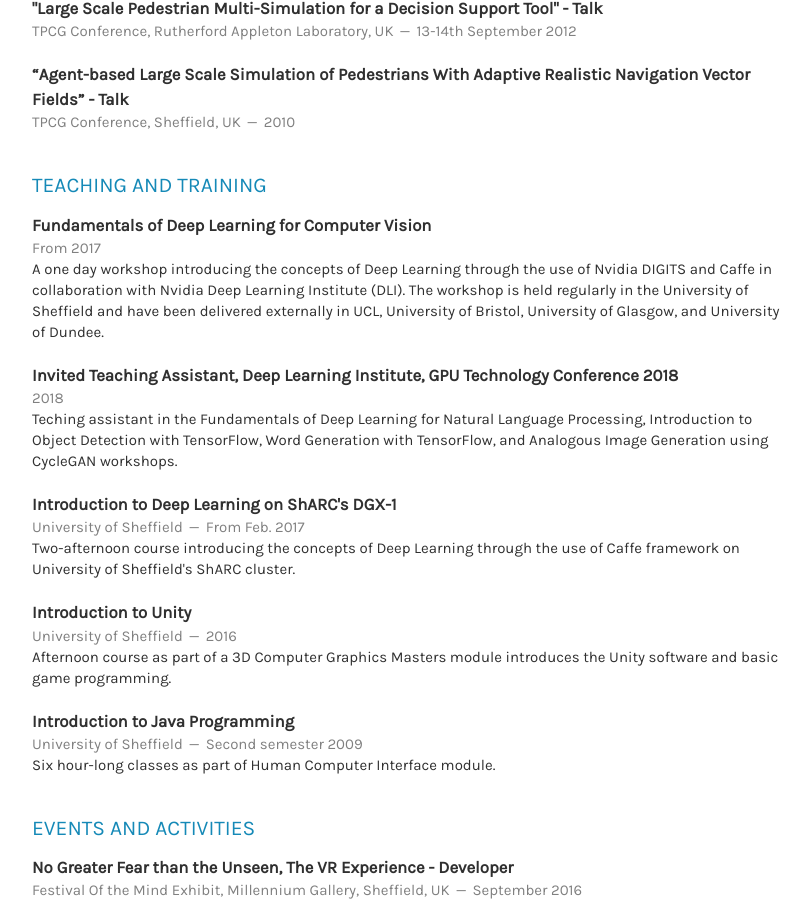
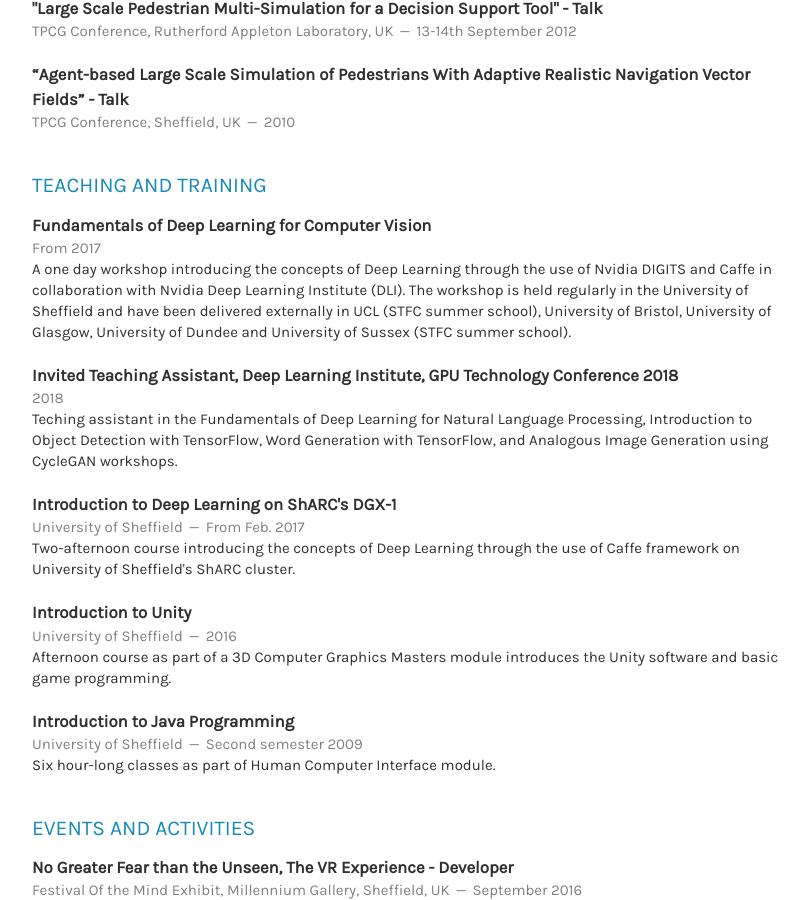
Before and after one commit to twinkarma/twinkarma.github.io, a Jekyll site: the page built from index.html, in a window 1280 px wide and 900 px high, scrolled down 1785 px. Shown: the whole window, without its empty margins (388-1198 px from the left). Built offline with Jekyll 4.4.1, drawn with Linux system fonts in a browser that asks for light colours; nearby versions of some CDN libraries; the list of posts is cut into pages by our own code.

Commit message:
Added uni of sussex to list

```diff
--- a/_includes/teaching.html
+++ b/_includes/teaching.html
@@ -7,7 +7,7 @@
             <span><time>From 2017</time></span>
         </header>
         <p>
-            A one day workshop introducing the concepts of Deep Learning through the use of Nvidia DIGITS and Caffe in collaboration with Nvidia Deep Learning Institute (DLI). The workshop is held regularly in the University of Sheffield and have been delivered externally in UCL, University of Bristol, University of Glasgow, and University of Dundee.
+            A one day workshop introducing the concepts of Deep Learning through the use of Nvidia DIGITS and Caffe in collaboration with Nvidia Deep Learning Institute (DLI). The workshop is held regularly in the University of Sheffield and have been delivered externally in UCL (STFC summer school), University of Bristol, University of Glasgow, University of Dundee and University of Sussex (STFC summer school).
         </p>
     </article>
     <article>
```
